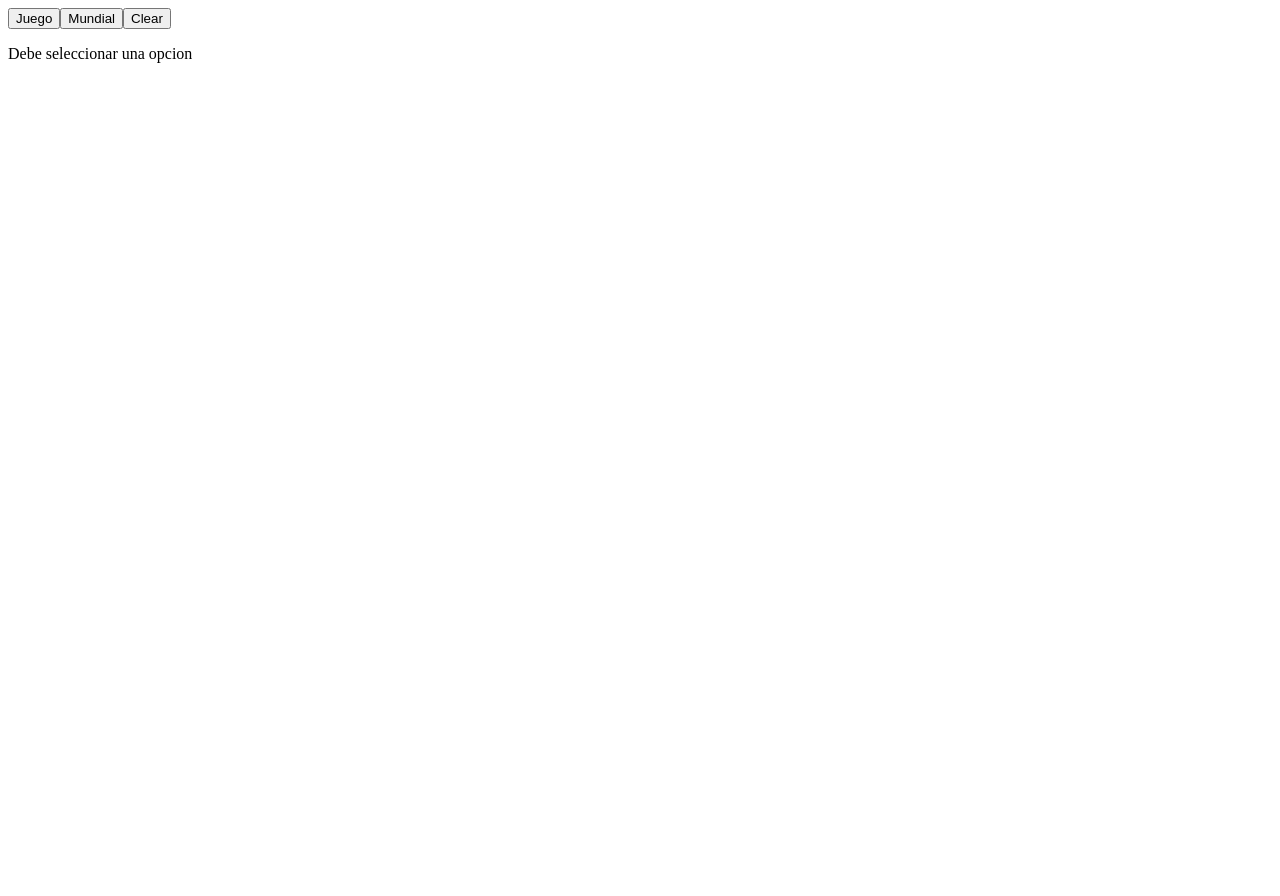
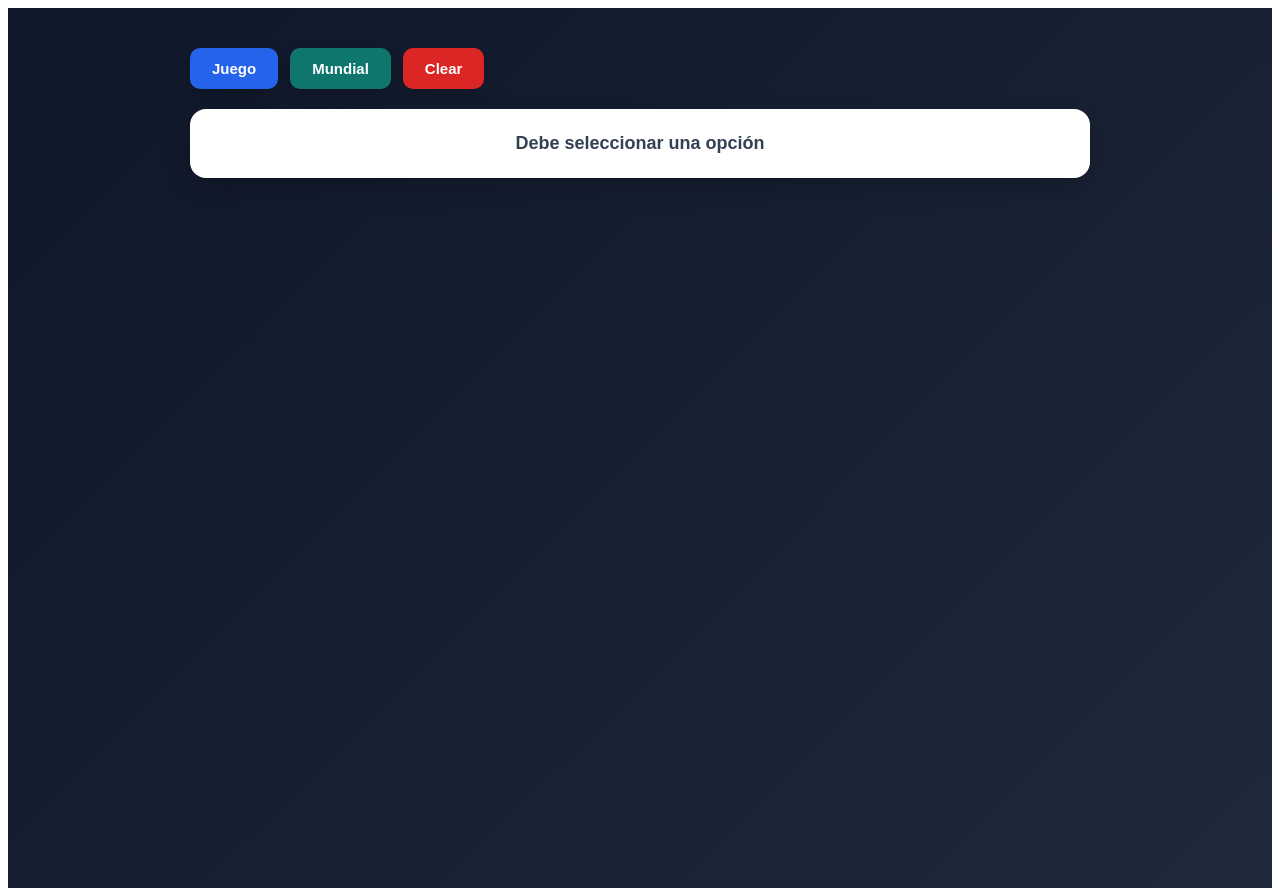
Before and after one commit to KatherineMurcia/DSI3-202601-MKMURCIA, an Angular app: page / in a window 1280 px wide. Before the commit the page ends 800 px from the top, so only its background shows below. Built offline with nearby package versions, Linux system fonts and the light colour scheme.

Commit message:
chore(feature/angular_I): mejora de estructura y estilos principales

```diff
--- a/src/app/app.css
+++ b/src/app/app.css
@@ -0,0 +1,81 @@
+:host {
+  --bg-1: #0f172a;
+  --bg-2: #1e293b;
+  --white: #ffffff;
+  --blue: #2563eb;
+  --teal: #0f766e;
+  --red: #dc2626;
+  --text: #334155;
+  --shadow: 0 10px 25px rgba(0, 0, 0, 0.2);
+  --radius: 16px;
+
+  display: block;
+  min-height: 100vh;
+  padding: 40px 20px;
+  background: linear-gradient(135deg, var(--bg-1), var(--bg-2));
+  font-family: Arial, Helvetica, sans-serif;
+}
+
+.app {
+  max-width: 900px;
+  margin: 0 auto;
+}
+
+.app__actions {
+  display: flex;
+  gap: 12px;
+  flex-wrap: wrap;
+  margin-bottom: 20px;
+}
+
+.btn {
+  border: none;
+  border-radius: 10px;
+  padding: 12px 22px;
+  font-size: 15px;
+  font-weight: 700;
+  color: var(--white);
+  cursor: pointer;
+  transition: 0.2s ease;
+  box-shadow: 0 6px 14px rgba(0, 0, 0, 0.2);
+}
+
+.btn:hover {
+  transform: translateY(-2px);
+  opacity: 0.95;
+}
+
+.btn--game {
+  background: var(--blue);
+}
+
+.btn--mundial {
+  background: var(--teal);
+}
+
+.btn--clear {
+  background: var(--red);
+}
+
+.app__content {
+  margin-top: 10px;
+}
+
+.card,
+app-game,
+app-mundial,
+.app__message {
+  display: block;
+  background: var(--white);
+  border-radius: var(--radius);
+  padding: 24px;
+  box-shadow: var(--shadow);
+}
+
+.app__message {
+  margin: 0;
+  text-align: center;
+  color: var(--text);
+  font-size: 18px;
+  font-weight: 600;
+}
--- a/src/app/app.html
+++ b/src/app/app.html
@@ -1,16 +1,23 @@
-<button (click)="changeOption(1)">Juego</button>
-<button (click)="changeOption(2)">Mundial</button>
-<button (click)="changeOption(3)">Clear</button>
+<div class="app">
+  <div class="app__actions">
+    <button class="btn btn--game" (click)="changeOption(1)">Juego</button>
+    <button class="btn btn--mundial" (click)="changeOption(2)">Mundial</button>
+    <button class="btn btn--clear" (click)="changeOption(3)">Clear</button>
+  </div>
 
+  <div class="app__content">
     @switch (this.option) {
       @case (1) {
-    <app-game></app-game>
+        <app-game class="card"></app-game>
       }
 
       @case (2) {
-    <app-mundial></app-mundial>
+        <app-mundial class="card"></app-mundial>
       }
+
       @default {
-    <p>Debe seleccionar una opcion</p>
+        <p class="app__message">Debe seleccionar una opción</p>
       }
     }
+  </div>
+</div>
--- a/src/app/app.ts
+++ b/src/app/app.ts
@@ -1,6 +1,7 @@
 import { Component } from '@angular/core';
 import { Game } from './screens/game/game';
 import { Mundial } from './screens/mundial/mundial';
+
 
 
 @Component({
```
Lines whose indentation alone changed are shown as unchanged.
